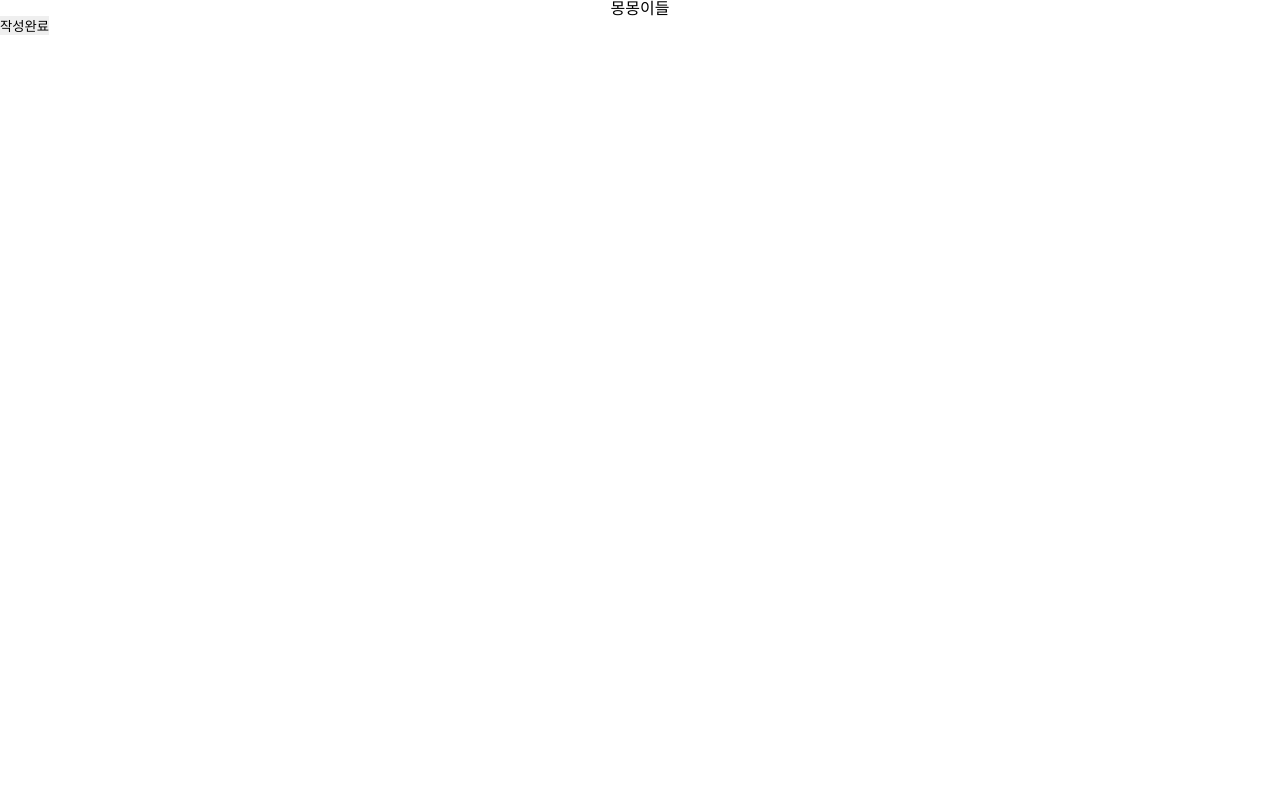
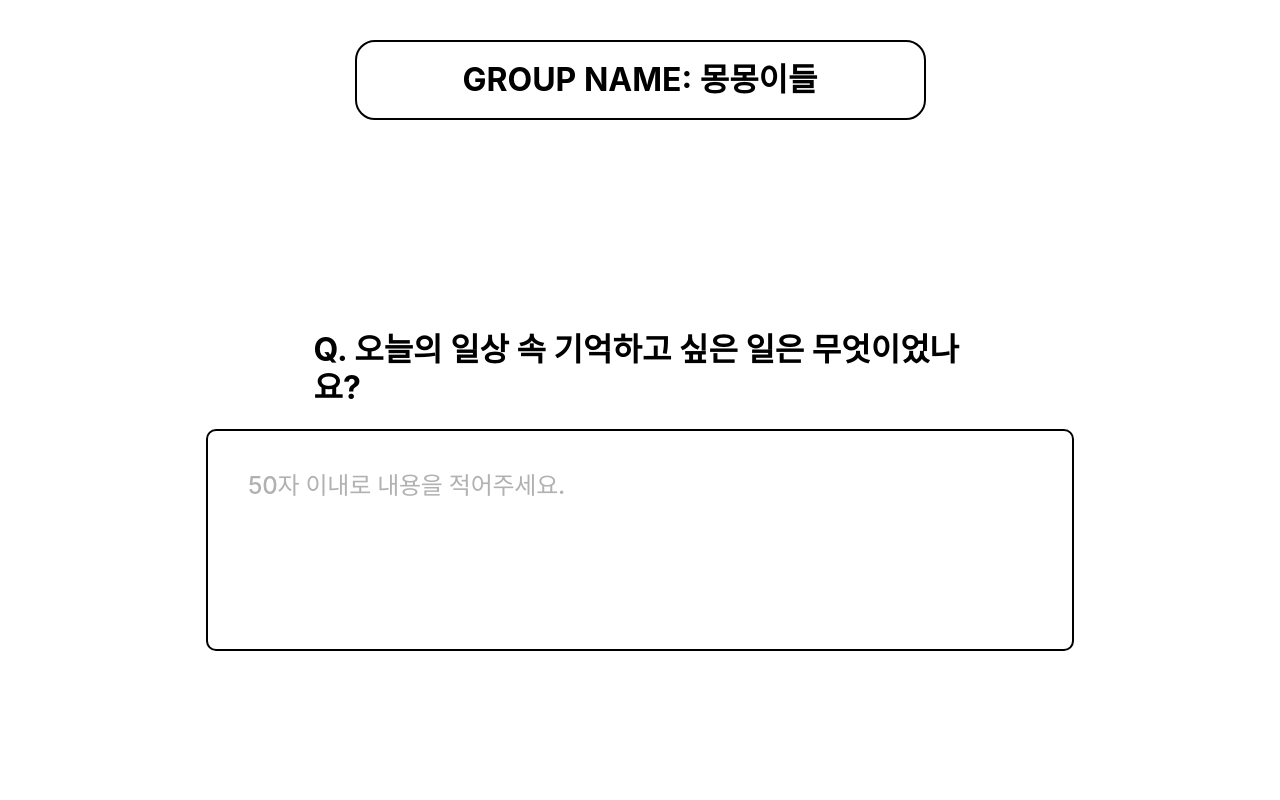
Before and after one commit to ILsangEmong/ILsangEmong-Web, a React (Create React App) app: page /group/comment in a window 1280 px wide. Shown: the top 800 px of the page. Built offline with nearby package versions, Linux system fonts and the light colour scheme; a web font is replaced by a local one.

Commit message:
feat: 와프 기반 화면 구현

```diff
--- a/src/pages/CommentForm.tsx
+++ b/src/pages/CommentForm.tsx
@@ -1,50 +1,131 @@
+import React from 'react';
 import styled from 'styled-components';
 import { Link } from 'react-router-dom';
 
 export default function CommentForm() {
+  // // 리뷰 텍스트 핸들링
+  // const handleTextChange = (e) => {
+  //   if (e.target.value) {
+  //     handleReviewText(e.target.value);
+  //   }
+  // };
+
   return (
-    <>
-      <StTitle>몽몽이들</StTitle>
+    <StCommentForm>
+      <StTitle>GROUP NAME: 몽몽이들</StTitle>
 
-      <StContainer></StContainer>
+      <StContainer>
+        <label>Q. 오늘의 일상 속 기억하고 싶은 일은 무엇이었나요?</label>
+        <StInputReviewText
+          placeholder="50자 이내로 내용을 적어주세요."
+          maxLength={50}
+          // onChange={handleTextChange}
+        />
+      </StContainer>
 
       <Link to={'/group'}>
         <StBtn>작성완료</StBtn>
       </Link>
-    </>
+    </StCommentForm>
   );
 }
-
+const StCommentForm = styled.div`
+  display: flex;
+  flex-direction: column;
+  justify-content: center;
+  align-items: center;
+`;
 const StTitle = styled.div`
-  // width: ;
-  // height: ;
+  width: 571px;
+  height: 80px;
 
   display: flex;
   justify-content: center;
+  align-items: center;
 
-  // margin-bottom :3rem;
+  box-sizing: border-box;
+
+  background: #ffffff;
+  border: 2px solid #000000;
+  border-radius: 20px;
+
+  font-style: normal;
+  font-weight: 700;
+  font-size: 32px;
+  line-height: 38px;
+
+  margin-top: 40px;
+  margin-bottom: 211px;
 `;
 
 const StContainer = styled.div`
-  // width: ;
-  // height: ;
+  & > label {
+    width: 653px;
+    height: 38px;
+
+    font-style: normal;
+    font-weight: 700;
+    font-size: 32px;
+    line-height: 38px;
+    color: #000000;
+
+    margin-bottom: 60px;
+  }
 
   display: flex;
-  flex-direction: row;
   justify-content: center;
+  align-items: center;
+  flex-direction: column;
+`;
 
-  // gap: 3rem;
+const StInputReviewText = styled.textarea`
+  width: 868px;
+  height: 222px;
+
+  padding: 40px;
+  margin-bottom: 259px;
+
+  background: #ffffff;
+
+  border: 2px solid #000000;
+  border-radius: 10px;
+
+  outline: none;
+  resize: none;
+
+  &::placeholder {
+    font-style: normal;
+    font-weight: 500;
+    font-size: 24px;
+    line-height: 29px;
+
+    letter-spacing: -0.01em;
+
+    color: #b1b1b1;
+  }
 `;
 
 const StBtn = styled.button`
-  // width: ;
-  // height: ;
+  width: 387px;
+  height: 80px;
 
   display: flex;
   justify-content: center;
+  align-items: center;
 
-  // &:hover{
-  //   background-color : skyblue;
-  //   color : blue
-  // }
+  background: #ffffff;
+
+  border: 2px solid #000000;
+  box-shadow: 10px 10px 0px #000000;
+  border-radius: 20px;
+
+  font-style: normal;
+  font-weight: 700;
+  font-size: 32px;
+  line-height: 38px;
+  text-align: center;
+
+  color: #000000;
+
+  margin-bottom: 90px;
 `;
```
